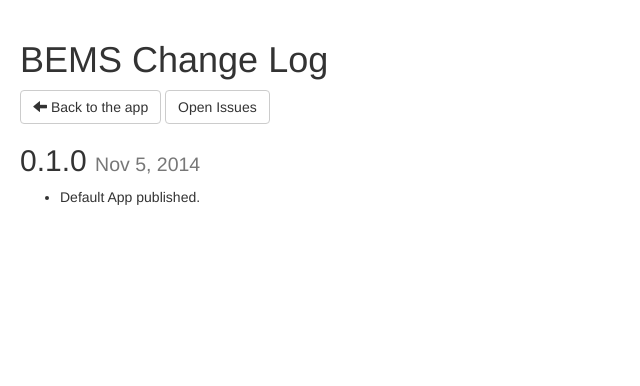
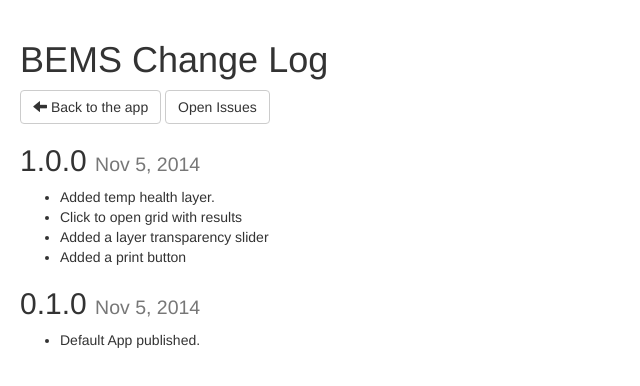
Before and after one commit to agrc/BEMS, a website: page src/ChangeLog.html in a window 1280 px wide. Shown: the whole page, without its empty margins (0-640 px from the left). Drawn offline with nearby package versions, Linux system fonts and the light colour scheme.

Commit message:
Release v1.0.0

```diff
--- a/bower.json
+++ b/bower.json
@@ -1,6 +1,6 @@
 {
   "name": "BEMS",
-  "version": "0.1.0",
+  "version": "1.0.0",
   "dependencies": {
     "agrc": "agrc-widgets#2.7.0",
     "bootstrap": "~3.2",
--- a/package.json
+++ b/package.json
@@ -1,6 +1,6 @@
 {
   "name": "BEMS",
-  "version": "0.1.0",
+  "version": "1.0.0",
   "homepage": "https://github.com/agrc/BEMS",
   "repository": {
     "type": "git",
--- a/src/ChangeLog.html
+++ b/src/ChangeLog.html
@@ -14,6 +14,13 @@
 	<h1>BEMS Change Log</h1>
     <a href="./" class="btn btn-default"><span class="glyphicon glyphicon-arrow-left"></span> Back to the app</a>
     <a href="https://github.com/agrc/BEMS/issues?state=open" class="btn btn-default">Open Issues</a>
+    <h2>1.0.0 <small>Nov 5, 2014</small></h2>
+    <ul>
+        <li>Added temp health layer.</li>
+        <li>Click to open grid with results</li>
+        <li>Added a layer transparency slider</li>
+        <li>Added a print button</li>
+    </ul>
     <h2>0.1.0 <small>Nov 5, 2014</small></h2>
     <ul>
         <li>Default App published.</li>
--- a/src/app/config.js
+++ b/src/app/config.js
@@ -14,7 +14,7 @@ define(['dojo/has', 'esri/config'], function (has, esriConfig) {
 
         // version.: String
         //      The version number.
-        version: '0.1.0',
+        version: '1.0.0',
 
         // apiKey: String
         //      The api key used for services on api.mapserv.utah.gov
--- a/src/app/package.json
+++ b/src/app/package.json
@@ -1,6 +1,6 @@
 {
     "name": "BEMS",
-    "version": "0.1.0",
+    "version": "1.0.0",
     "main": "main",
     "description": "BEMS",
     "homepage": "https://github.com/agrc/BEMS",
```
Also changed, not shown: GruntFile.js (+5 -3 lines).
